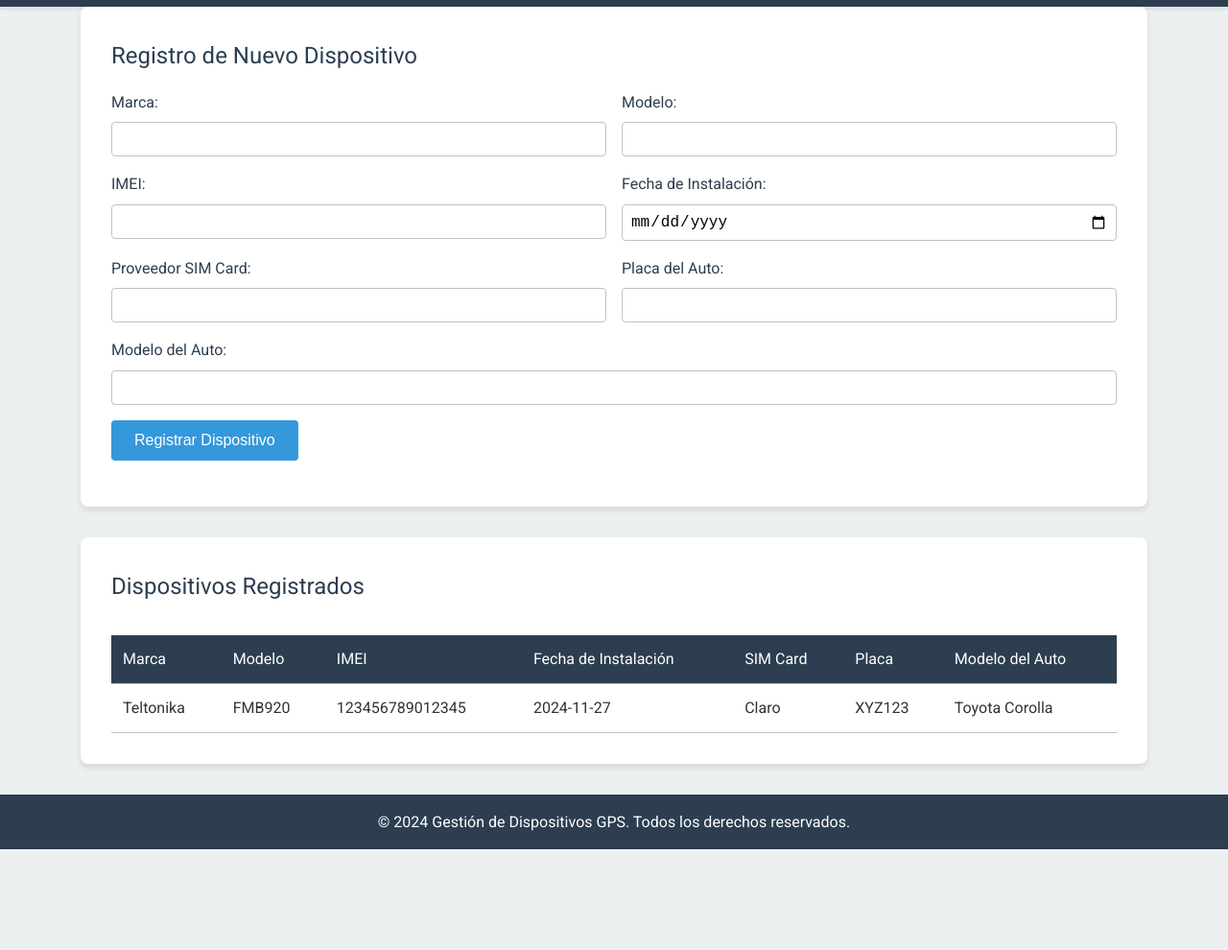
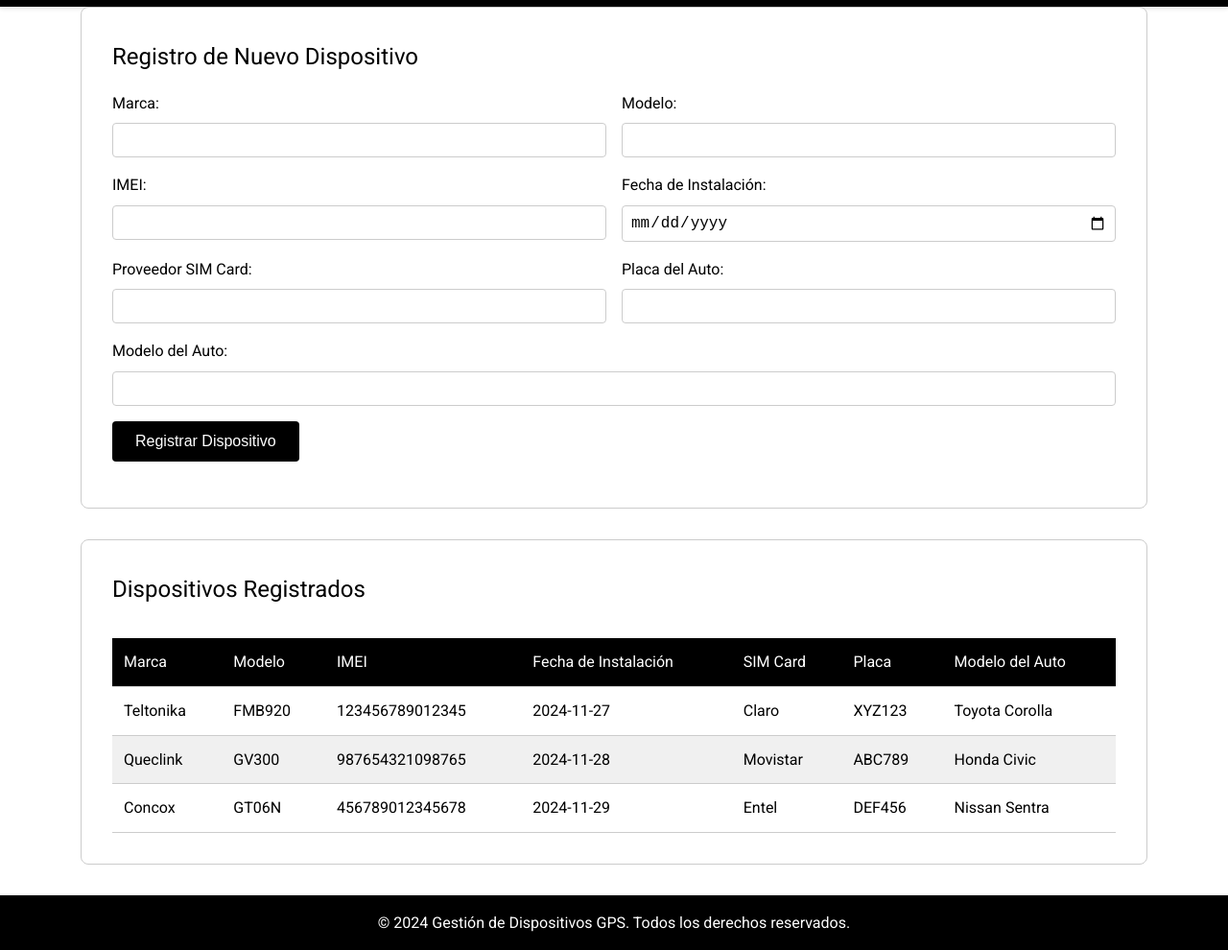
Before and after one commit to SebasFrey/Proyecto-Final, a plain HTML site: page index.html in a window 1280 px wide. Shown: the part 76-1066 px from the top of the page at 96% size. Before the commit the page ends 961 px from the top, so only its background shows below. Drawn offline with Linux system fonts and the light colour scheme.

Commit message:
Nuevo aspecto

```diff
--- a/index.html
+++ b/index.html
@@ -16,7 +16,7 @@
     <main class="container">
         <section class="form-section">
             <h2>Registro de Nuevo Dispositivo</h2>
-            <form action="/procesar_registro" method="POST">
+            <form id="gps-form">
                 <div class="form-row">
                     <div class="form-group">
                         <label for="marca">Marca:</label>
@@ -75,7 +75,7 @@
                         </tr>
                     </thead>
                     <tbody>
-                        <tr>
+                        <tr class="existing-row">
                             <td>Teltonika</td>
                             <td>FMB920</td>
                             <td>123456789012345</td>
@@ -84,7 +84,24 @@
                             <td>XYZ123</td>
                             <td>Toyota Corolla</td>
                         </tr>
-                        <!-- Más filas estáticas -->
+                        <tr class="new-row">
+                            <td>Queclink</td>
+                            <td>GV300</td>
+                            <td>987654321098765</td>
+                            <td>2024-11-28</td>
+                            <td>Movistar</td>
+                            <td>ABC789</td>
+                            <td>Honda Civic</td>
+                        </tr>
+                        <tr class="new-row">
+                            <td>Concox</td>
+                            <td>GT06N</td>
+                            <td>456789012345678</td>
+                            <td>2024-11-29</td>
+                            <td>Entel</td>
+                            <td>DEF456</td>
+                            <td>Nissan Sentra</td>
+                        </tr>
                     </tbody>
                 </table>
             </div>
--- a/styles.css
+++ b/styles.css
@@ -1,9 +1,10 @@
 :root {
-    --primary-color: #2c3e50;
-    --secondary-color: #3498db;
-    --background-color: #ecf0f1;
-    --text-color: #333;
-    --border-color: #bdc3c7;
+    --primary-color: #000000;
+    --secondary-color: #333333;
+    --background-color: #ffffff;
+    --text-color: #000000;
+    --border-color: #cccccc;
+    --hover-color: #f0f0f0;
 }
 
 * {
@@ -28,7 +29,7 @@ body {
 
 header {
     background-color: var(--primary-color);
-    color: white;
+    color: var(--background-color);
     padding: 1rem 0;
     box-shadow: 0 2px 5px rgba(0, 0, 0, 0.1);
 }
@@ -49,9 +50,9 @@ h2 {
 }
 
 .form-section, .table-section {
-    background-color: white;
+    background-color: var(--background-color);
+    border: 1px solid var(--border-color);
     border-radius: 8px;
-    box-shadow: 0 4px 6px rgba(0, 0, 0, 0.1);
     padding: 2rem;
     margin-bottom: 2rem;
 }
@@ -85,8 +86,8 @@ input[type="date"] {
 }
 
 button {
-    background-color: var(--secondary-color);
-    color: white;
+    background-color: var(--primary-color);
+    color: var(--background-color);
     border: none;
     padding: 0.75rem 1.5rem;
     font-size: 1rem;
@@ -96,7 +97,7 @@ button {
 }
 
 button:hover {
-    background-color: #2980b9;
+    background-color: var(--secondary-color);
 }
 
 .table-container {
@@ -117,17 +118,17 @@ th, td {
 
 th {
     background-color: var(--primary-color);
-    color: white;
+    color: var(--background-color);
     font-weight: 500;
 }
 
 tr:nth-child(even) {
-    background-color: #f8f9fa;
+    background-color: var(--hover-color);
 }
 
 footer {
     background-color: var(--primary-color);
-    color: white;
+    color: var(--background-color);
     text-align: center;
     padding: 1rem 0;
     margin-top: 2rem;
@@ -142,3 +143,36 @@ footer {
         width: 100%;
     }
 }
+
+/* Estilos para simular la adición de nuevas filas */
+.new-row {
+    animation: fadeIn 1s ease-out;
+}
+
+@keyframes fadeIn {
+    from {
+        opacity: 0;
+        transform: translateY(-10px);
+    }
+    to {
+        opacity: 1;
+        transform: translateY(0);
+    }
+}
+
+/* Estilo para el hover en las filas de la tabla */
+tr:hover {
+    background-color: var(--hover-color);
+}
+
+/* Estilo para el focus en los inputs */
+input:focus {
+    outline: none;
+    border-color: var(--secondary-color);
+    box-shadow: 0 0 0 2px rgba(0,0,0,0.1);
+}
+
+/* Estilo para el botón activo */
+button:active {
+    transform: translateY(1px);
+}
```
